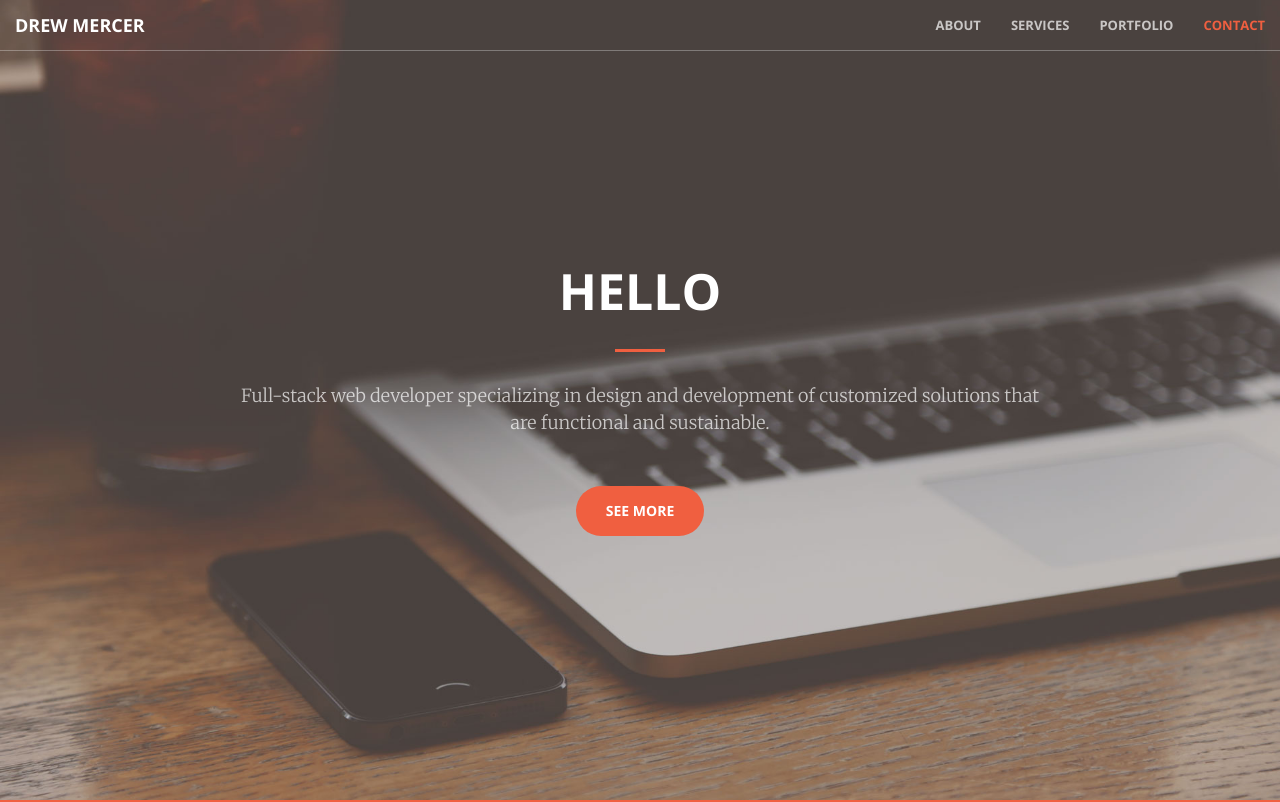
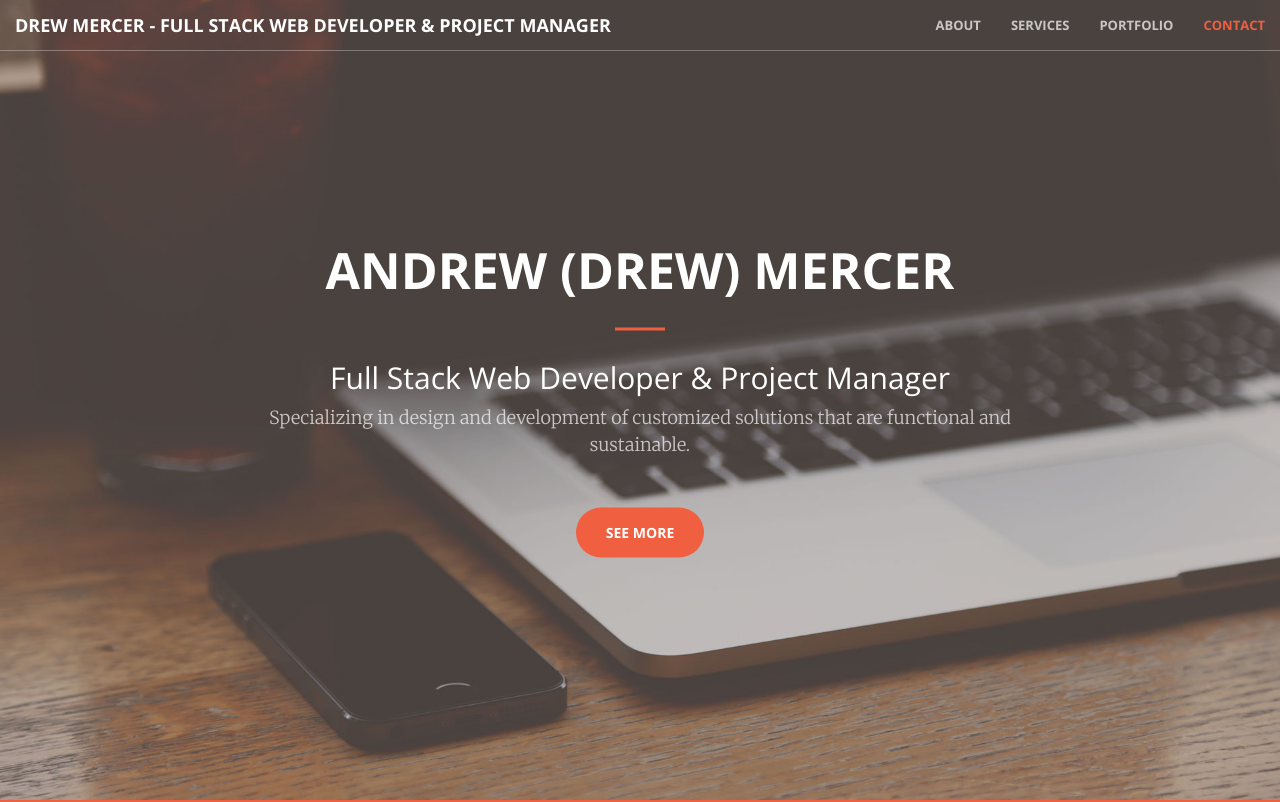
Before and after one commit to drewwmercer/drewwmercer.github.io, a website: page index.html in a window 1280 px wide. Shown: the top 802 px of the page. Drawn offline with nearby package versions, Linux system fonts and the light colour scheme.

Commit message:
Updating header information

```diff
--- a/index.html
+++ b/index.html
@@ -34,7 +34,7 @@
                 <button type="button" class="navbar-toggle collapsed" data-toggle="collapse" data-target="#bs-example-navbar-collapse-1">
                     <span class="sr-only">Toggle navigation</span> Menu <i class="fa fa-bars"></i>
                 </button>
-                <a class="navbar-brand page-scroll" href="#page-top">Drew Mercer</a>
+                <a class="navbar-brand page-scroll" href="#page-top">Drew Mercer - Full Stack Web Developer & Project Manager</a>
             </div>
             <!-- Collect the nav links, forms, and other content for toggling -->
             <div class="collapse navbar-collapse" id="bs-example-navbar-collapse-1">
@@ -60,9 +60,10 @@
     <header>
         <div class="header-content">
             <div class="header-content-inner">
-                <h1 id="homeHeading">Hello</h1>
+                <h1 id="homeHeading">Andrew (Drew) Mercer</h1>
                 <hr>
-                <p>Full-stack web developer specializing in design and development of customized solutions that are functional and sustainable.</p>
+                <h2 id="homeHeading">Full Stack Web Developer & Project Manager</h2>
+                <p>Specializing in design and development of customized solutions that are functional and sustainable.</p>
                 <a href="#about" class="btn btn-primary btn-xl page-scroll">See More</a>
             </div>
         </div>
```
